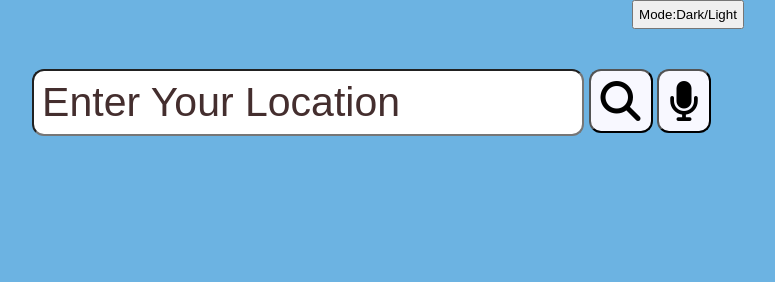
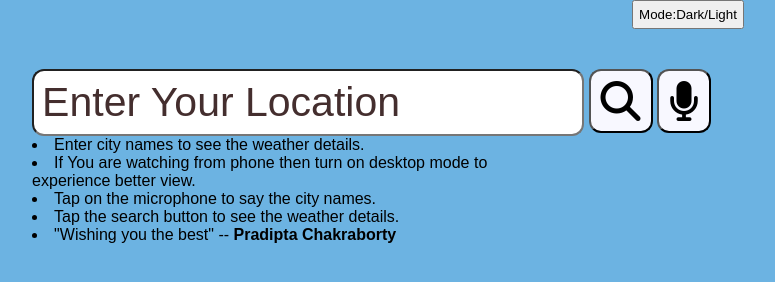
Before and after one commit to pradiptachakraborty/WeatherAppByPradipta, a plain HTML site: page index.html in a window 1280 px wide. Shown: the whole page, without its empty margins (302-1077 px from the left). Drawn offline with Linux system fonts and the light colour scheme.

Commit message:
Update index.html

```diff
--- a/index.html
+++ b/index.html
@@ -34,6 +34,13 @@
                 </div>
             </div>
         </div>
+        <div class="write-up">
+            <li>Enter city names to see the weather details.</li>
+            <li>If You are watching from phone then turn on desktop mode to <br>  experience better view.</li>
+            <li>Tap on the microphone to say the city names.</li>
+            <li>Tap the search button to see the weather details.</li>
+            <li>"Wishing you the best" -- <b>Pradipta Chakraborty</b></li>
+        </div>
     </div>
 
     <script src="script.js"></script>
```
